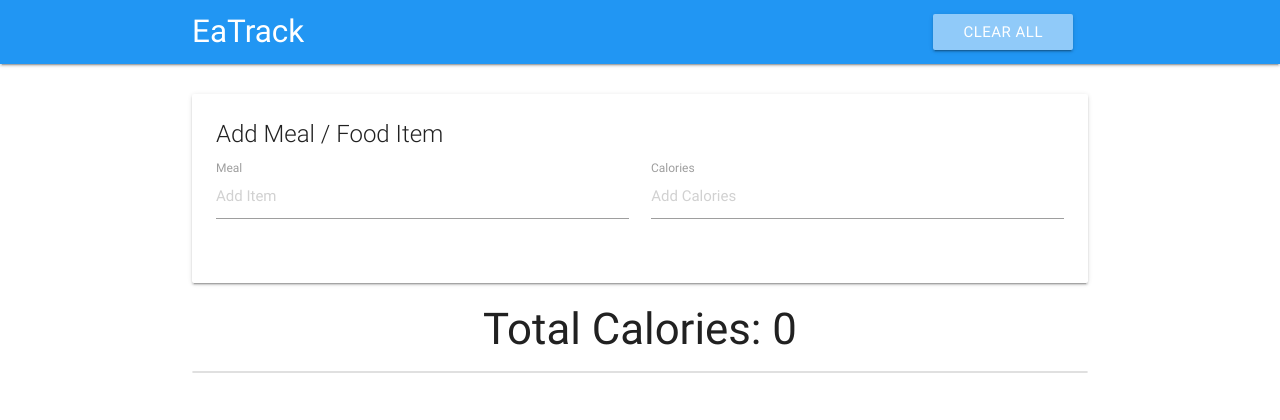
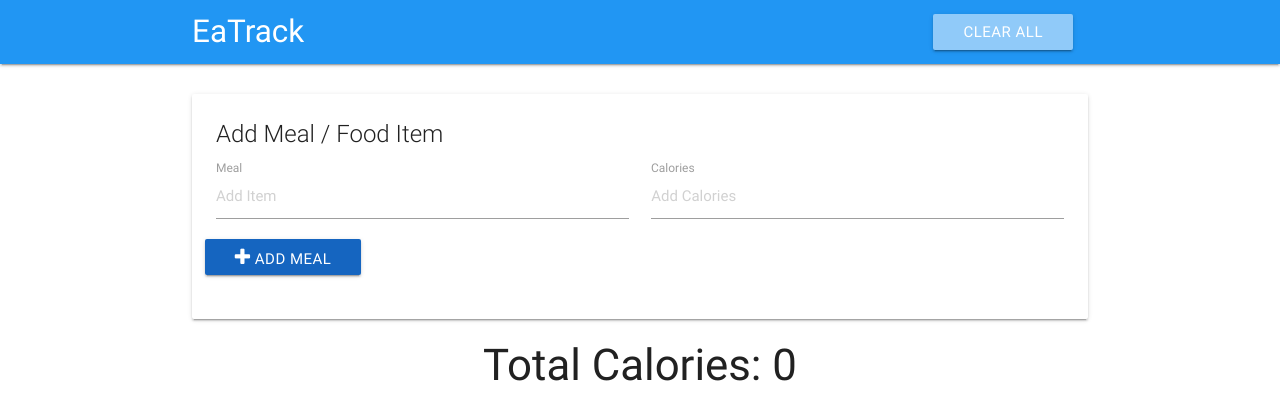
Before and after one commit to timokonkwo/eatrack, a plain HTML site: page index.html in a window 1280 px wide. Drawn offline with nearby package versions, Linux system fonts and the light colour scheme.

Commit message:
Removed accidental comment

```diff
--- a/index.html
+++ b/index.html
@@ -61,7 +61,7 @@
                             <label for="item-calories">Calories</label>
                         </div>
 
-                        <!-- <button type="submit" class="add-btn btn blue darken-3"><i class="fa fa-plus"></i> Add Meal</button> -->
+                        <button type="submit" class="add-btn btn blue darken-3"><i class="fa fa-plus"></i> Add Meal</button>
 
                         <button class="update-btn btn orange"><i class="fa fa-pencil-square-o"></i> Update Meal</button>
                         <button class="delete-btn btn red"><i class="fa fa-remove"></i> Delete </button>
```
